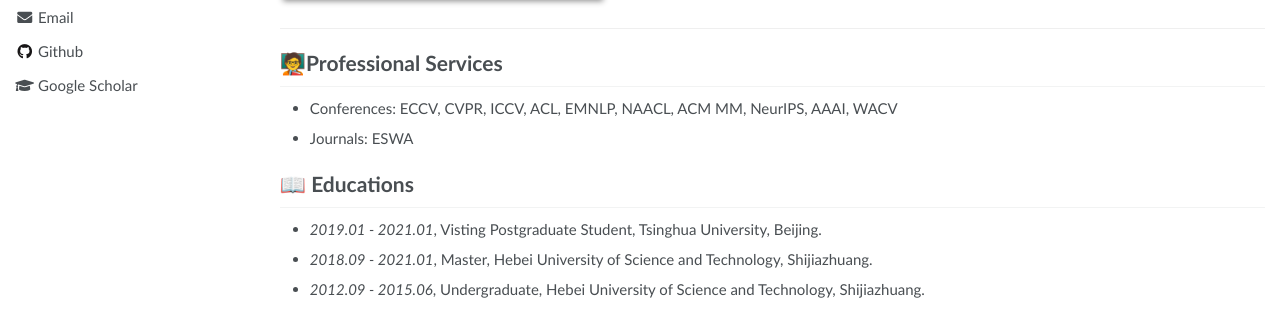
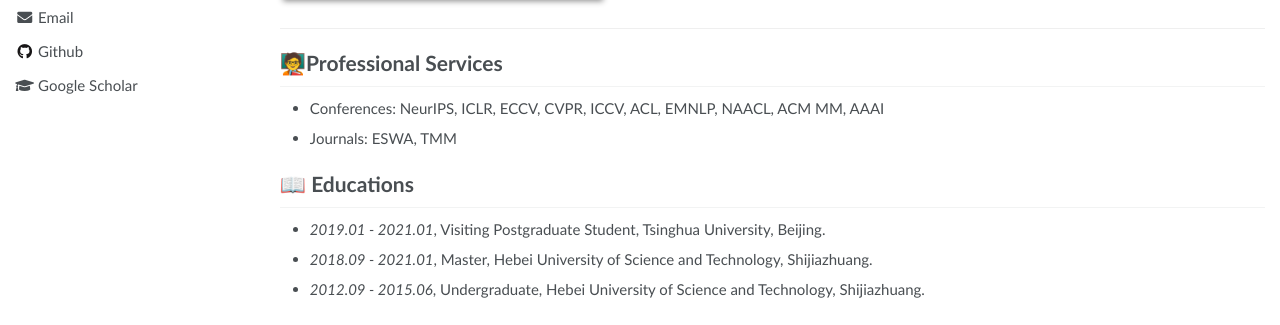
Before and after one commit to Kaicheng-Yang0828/Kaicheng-Yang0828.github.io, a Jekyll site: the page built from _pages/about.md, in a window 1280 px wide and 900 px high, scrolled down 3508 px. Shown: the part 464-789 px from the top of the window. Built offline with Jekyll 4.4.1, drawn with Linux system fonts in a browser that asks for light colours; a script that is not in the unit is left out.

Commit message:
Update others.md

```diff
--- a/_pages/includes/others.md
+++ b/_pages/includes/others.md
@@ -1,9 +1,9 @@
 # 🧑‍🏫Professional Services
-- Conferences: ECCV, CVPR, ICCV, ACL, EMNLP, NAACL, ACM MM, NeurIPS, AAAI, WACV
-- Journals: ESWA
+- Conferences: NeurIPS, ICLR, ECCV, CVPR, ICCV, ACL, EMNLP, NAACL, ACM MM, AAAI
+- Journals: ESWA, TMM
 
 # 📖 Educations
-- *2019.01 - 2021.01*, Visting Postgraduate Student, Tsinghua University, Beijing.
+- *2019.01 - 2021.01*, Visiting Postgraduate Student, Tsinghua University, Beijing.
 - *2018.09 - 2021.01*, Master, Hebei University of Science and Technology, Shijiazhuang.
 - *2012.09 - 2015.06*, Undergraduate, Hebei University of Science and Technology, Shijiazhuang.
 
```
